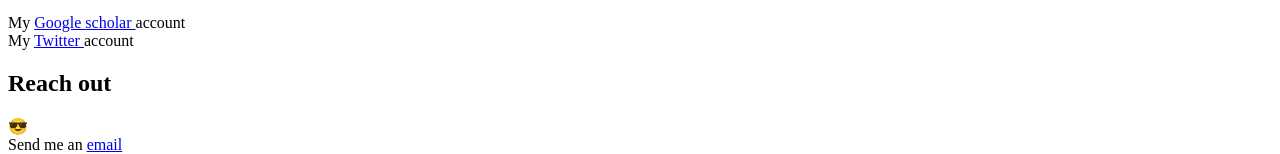
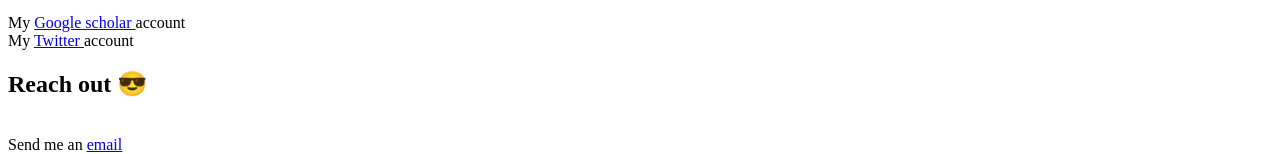
Before and after one commit to shayanEdalatmanesh/shayanedalatmanesh.github.io, a plain HTML site: page index.html in a window 1280 px wide. Shown: the part 333-487 px from the top of the page. Drawn offline with Linux system fonts and the light colour scheme.

Commit message:
Update index.html

```diff
--- a/index.html
+++ b/index.html
@@ -24,7 +24,7 @@
      <br> My <a href="https://scholar.google.com/citations?user=L2PFHwsAAAAJ&hl=en&oi=ao">Google scholar </a> account
      <br> My <a href="https://twitter.com/shyn_eddie">Twitter </a> account
      <br>
-     <h2> Reach out </h2> 😎
+     <h2> Reach out 😎 </h2>
      <br> Send me an <a href="mailto: edalatmanesh@fzu.cz">email </a>
      <br> Cheers!
    </p>
```
